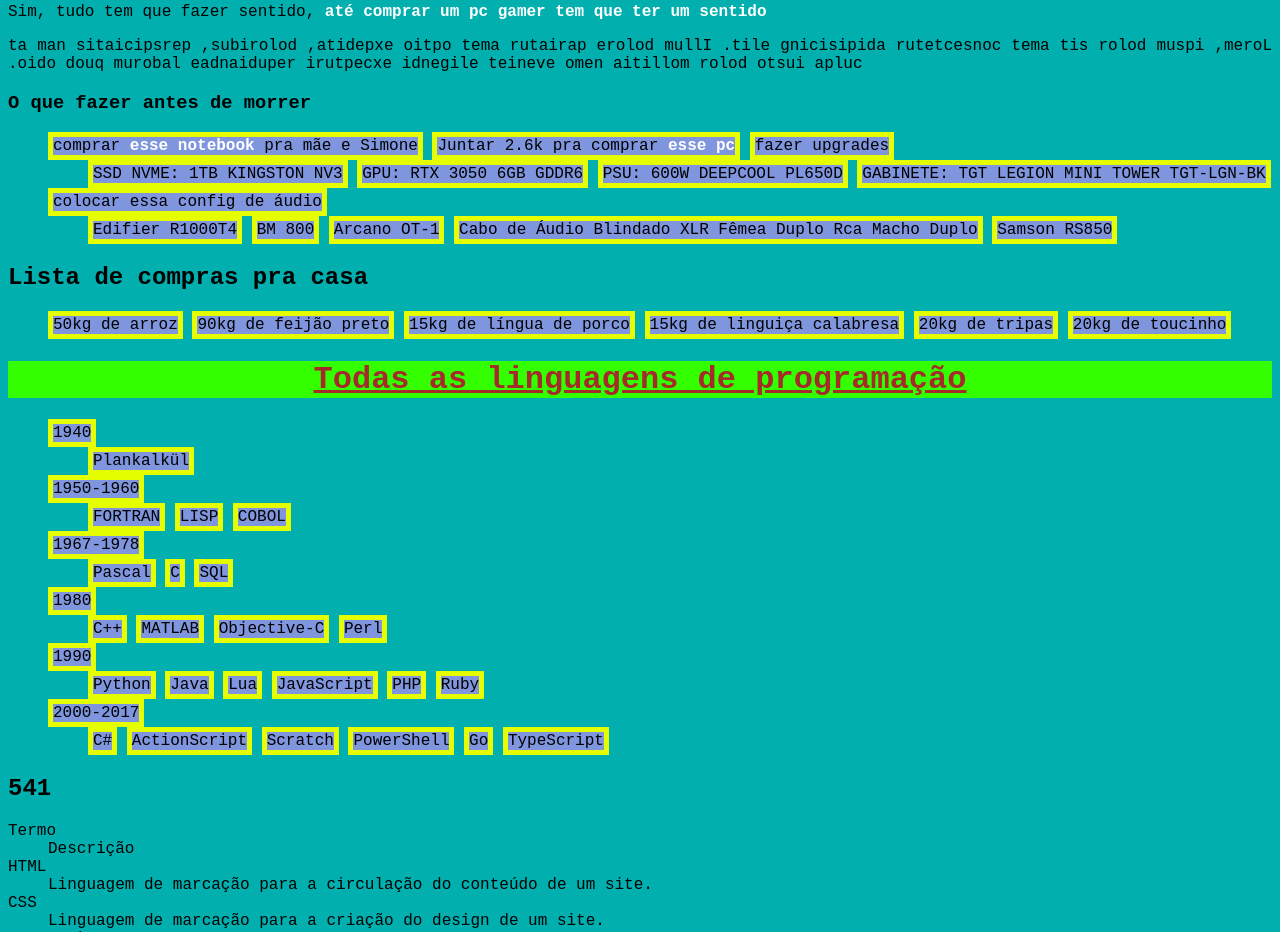
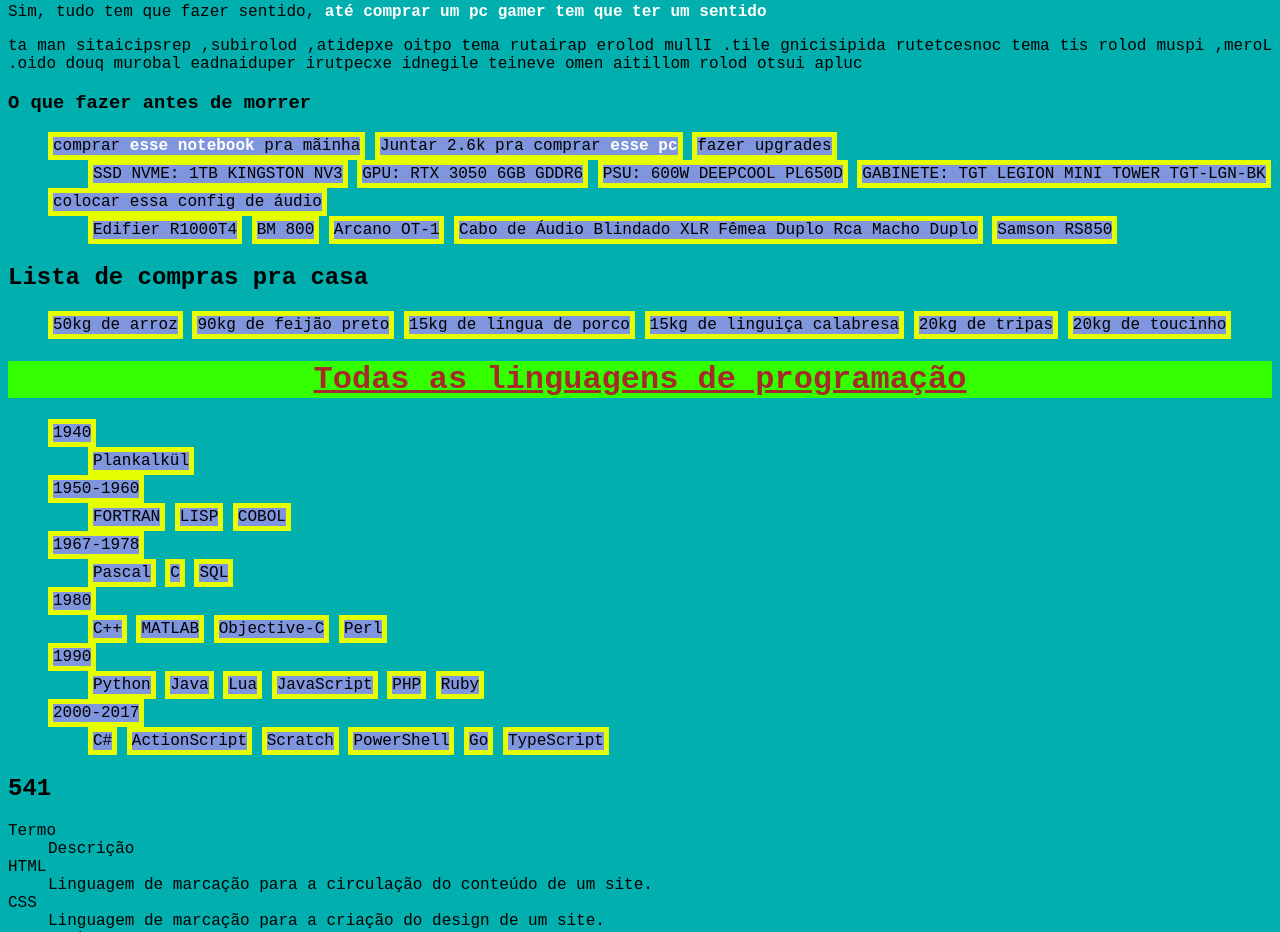
Before and after one commit to Cava-Max/aulas-curso-em-video-gus-guanabara, a plain HTML site: page site1/index2.html in a window 1280 px wide. Shown: the part 2198-3130 px from the top of the page. Drawn offline with Linux system fonts and the light colour scheme; files that its build step writes are made by us from their sources.

Commit message:
Update index2.html

```diff
--- a/site1/index2.html
+++ b/site1/index2.html
@@ -76,7 +76,7 @@
 <p><bdo dir="rtl">Lorem, ipsum dolor sit amet consectetur adipisicing elit. Illum dolore pariatur amet optio expedita, doloribus, perspiciatis nam at culpa iusto dolor mollitia nemo eveniet eligendi excepturi repudiandae laborum quod odio.</bdo></p>
 <h3>O que fazer antes de morrer</h3>
 <ol>
-    <li>comprar <a href="https://www.mercadolivre.com.br/notebook-ideapad-1-r3-8gb-256gb-w11-156-82x5000abr-amd-ryzen-3/p/MLB35954573?matt_word=toptech&matt_tool=65319182&forceInApp=true">esse notebook</a> pra mãe e Simone</li>
+    <li>comprar <a href="https://www.mercadolivre.com.br/notebook-ideapad-1-r3-8gb-256gb-w11-156-82x5000abr-amd-ryzen-3/p/MLB35954573?matt_word=toptech&matt_tool=65319182&forceInApp=true">esse notebook</a> pra mãinha</li>
     <li>Juntar 2.6k pra comprar <a href="https://www.mercadolivre.com.br/computador-completo-intel-i5-12400f-16gb-ddr4-ssd-480gb-19/p/MLB41516407?product_trigger_id=MLB42519415&quantity=1">esse pc</a></li>
     <li>fazer upgrades</li>
     <ol>
```
